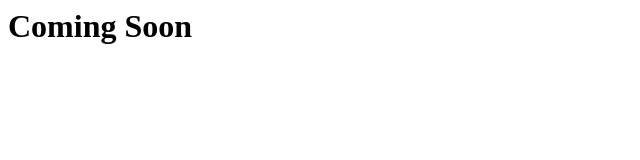
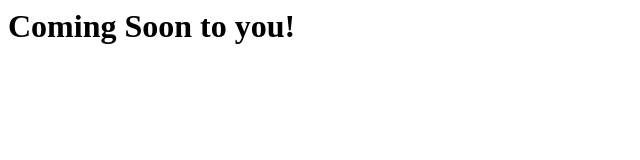
Before and after one commit to jomogolfer/jomogolfer.github.io, a plain HTML site: page index.html in a window 1280 px wide. Shown: the whole page, without its empty margins (0-640 px from the left). Drawn offline with Linux system fonts and the light colour scheme.

Commit message:
test commit :wq

```diff
--- a/index.html
+++ b/index.html
@@ -1 +1 @@
-<h1>Coming Soon</h1>
+<h1>Coming Soon to you!</h1>
```
